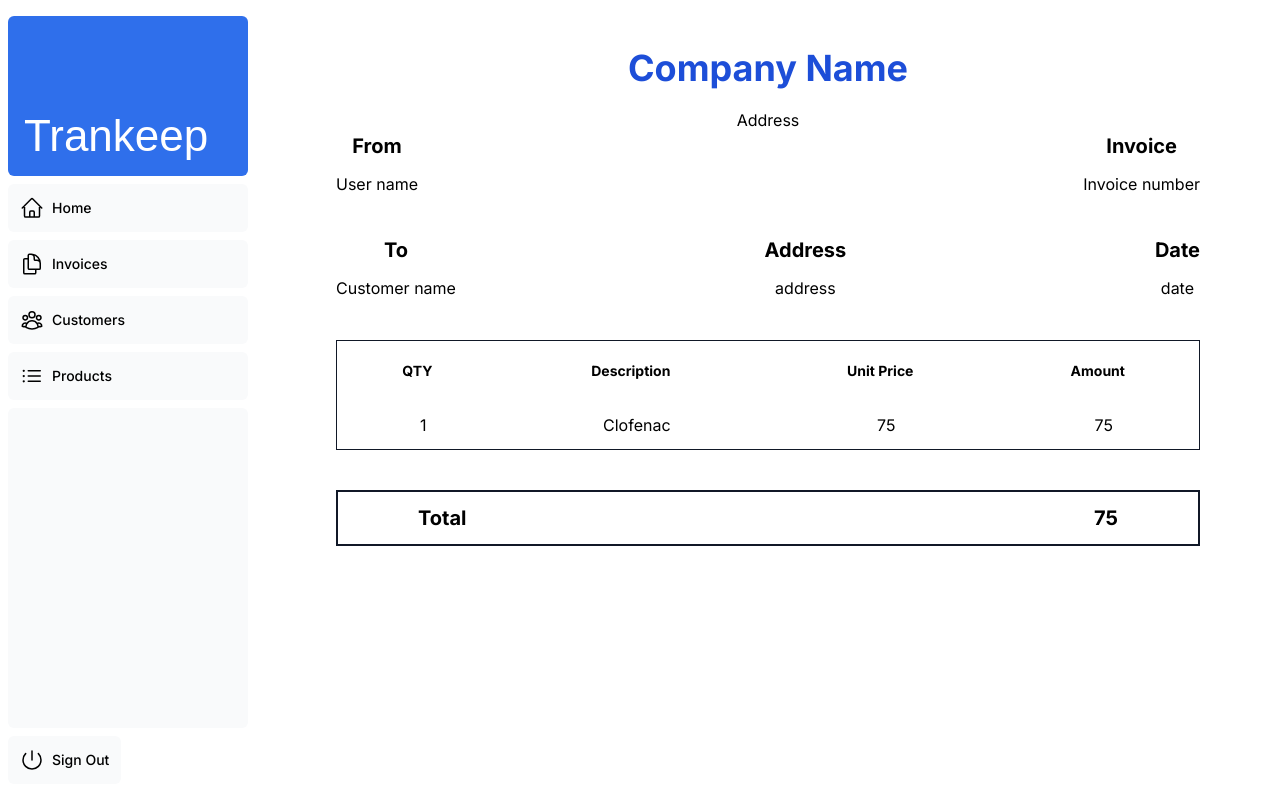
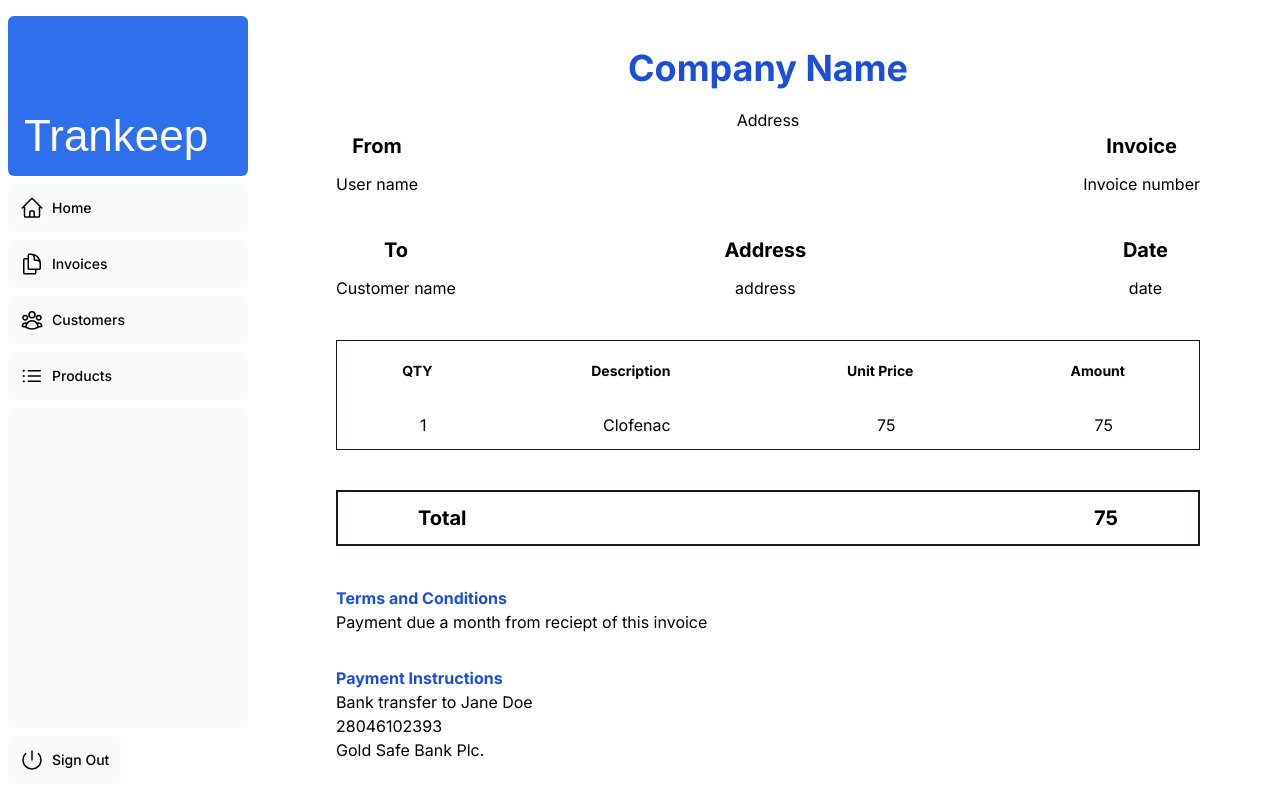
Before and after one commit to EbubeEvan/Trankeep, a Next.js app: page /dashboard/htmlContent in a window 1280 px wide. Built offline with nearby package versions, Linux system fonts and the light colour scheme; a web font is replaced by a local one.

Commit message:
installed tanstack query

```diff
--- a/app/dashboard/htmlContent/page.tsx
+++ b/app/dashboard/htmlContent/page.tsx
@@ -1,6 +1,14 @@
-import React from "react";
+import { NonNullableInvoice, NonNullableOneCustomer, Product } from "@app/lib/definitions";
 
-const HtmlContent = () => {
+const HtmlContent = ({
+  invoice,
+  customer,
+  products,
+}: {
+  invoice: NonNullableInvoice;
+  customer: NonNullableOneCustomer;
+  products: Product[];
+}) => {
   return (
     <main className="pl-[2rem] pr-[2rem]">
       <div>
@@ -24,11 +32,11 @@ const HtmlContent = () => {
               <h2 className="font-bold text-xl text-center">To</h2>
               <p className="text-center">Customer name</p>
             </div>
-            <div className="flex flex-col gap-3 text-center">
+            <div className="flex flex-col gap-3 text-center ml-[-3rem]">
               <h2 className="font-bold text-xl text-center">Address</h2>
               <p className="text-center">address</p>
             </div>
-            <div className="flex flex-col gap-3 ">
+            <div className="flex flex-col gap-3 mr-[2rem]">
               <h2 className="font-bold text-xl text-center">Date</h2>
               <p className="text-center">date</p>
             </div>
@@ -72,6 +80,20 @@ const HtmlContent = () => {
           <p className="text-xl font-bold">Total</p>
           <p className="text-xl font-bold">75</p>
         </div>
+        <div className="mt-10 flex flex-col gap-8">
+          <div>
+            <h2 className="text-blue-700 font-bold">Terms and Conditions</h2>
+            <p>Payment due a month from reciept of this invoice</p>
+          </div>
+          <div>
+            <h2 className="text-blue-700 font-bold">Payment Instructions</h2>
+            <p>
+              Bank transfer to Jane Doe <br />
+              28046102393 <br />
+              Gold Safe Bank Plc.
+            </p>
+          </div>
+        </div>
       </div>
     </main>
   );
--- a/app/dashboard/invoices/[id]/view/page.tsx
+++ b/app/dashboard/invoices/[id]/view/page.tsx
@@ -1,9 +1,17 @@
 import ViewForm from "@app/ui/invoices/view-form";
+import { fetchProducts, fetchCustomerById, fetchInvoiceById } from "@app/lib/data";
+import { NonNullableInvoice, NonNullableOneCustomer, Product } from "@app/lib/definitions";
 
-const page = () => {
+const page = async ({ params }: { params: { id: string } }) => {
+  const id = params.id;
+  const [invoice, customer, products] = await Promise.all([
+    fetchInvoiceById(id),
+    fetchCustomerById(id),
+    fetchProducts()
+  ]);
   return (
     <main className="flex h-full flex-col items-center justify-center">
-      <ViewForm/>
+      <ViewForm invoice={invoice as NonNullableInvoice} customer={customer as NonNullableOneCustomer} products={products as Product[]}/>
     </main>
   )
 };
--- a/app/lib/data.ts
+++ b/app/lib/data.ts
@@ -1,7 +1,7 @@
 import { sql } from "@vercel/postgres";
 import {
   CustomerField,
-  CompleteCustomers,
+  OneCustomer,
   CustomersTable,
   InvoiceForm,
   InvoicesTable,
@@ -298,15 +298,20 @@ export async function fetchCustomers() {
   }
 }
 
-export async function fetchCompleteCustomers() {
+export async function fetchCustomerById(id: string) {
   try {
-    const data = await sql<CompleteCustomers>`SELECT * FROM customers`
+    const data = await sql<OneCustomer>`
+      SELECT
+        customers.company,
+        customers.address
+      FROM customers
+      WHERE customers.id = ${id};
+    `;
 
-    const customers = data.rows;
-    return customers;
-  } catch (err) {
-    console.error("Database Error:", err);
-    throw new Error("Failed to fetch all customers.");
+    const customer = data.rows[0]
+    return customer
+  } catch (error) {
+    console.error("Database Error:", error);
   }
 }
 
--- a/app/lib/definitions.ts
+++ b/app/lib/definitions.ts
@@ -104,11 +104,7 @@ export type CustomerField = {
   name: string;
 };
 
-export type CompleteCustomers = {
-  id : string;
-  name : string;
-  email : string;
-  image_url : string;
+export type OneCustomer = {
   company : string;
   address : string;
 }
@@ -162,3 +158,6 @@ export interface InputSet {
   unit: string;
   price: string;
 }
+
+export type NonNullableInvoice = NonNullable<Invoice>;
+export type NonNullableOneCustomer = NonNullable<OneCustomer>;
--- a/app/ui/invoices/view-form.tsx
+++ b/app/ui/invoices/view-form.tsx
@@ -3,10 +3,25 @@
 import { useState } from "react";
 import Image from "next/image";
 import { EyeIcon, ArrowDownIcon } from "@heroicons/react/24/outline";
+import { NonNullableInvoice, NonNullableOneCustomer, Product } from "@app/lib/definitions";
+import HtmlContent from "@app/dashboard/htmlContent/page";
+import { renderToString } from 'react-dom/server';
 
-const ViewForm = () => {
+const ViewForm = ({
+  invoice,
+  customer,
+  products,
+}: {
+  invoice: NonNullableInvoice;
+  customer: NonNullableOneCustomer;
+  products: Product[];
+}) => {
   const [pdfurl, setPdfUrl] = useState("a");
   const [generate, setGenerate] = useState(false);
+
+  const htmlContent = renderToString(
+        <HtmlContent invoice={invoice} customer={customer} products={products}/>
+      );
 
   return (
     <div>
@@ -20,14 +35,16 @@ const ViewForm = () => {
         </div>
       ) : (
         <div>
-          <div className="border border-gray-400 p-5 rounded-t-md flex justify-center">
+          <div className="border border-gray-400 p-5 rounded-t-md flex justify-center flex-col gap-2">
             <Image
               src="/pdf-icon.png"
               alt="pdf icon"
               width={150}
               height={150}
               priority={true}
+              className="md:ml-[25%]"
             />
+            <p className="text-center">Invoice number</p>
           </div>
           <div className="bg-blue-600 flex justify-between w-full h-full border-gray-400 rounded-b-md p-2">
             <EyeIcon width={30} className="text-white cursor-pointer " />
--- a/package.json
+++ b/package.json
@@ -10,6 +10,7 @@
   "dependencies": {
     "@heroicons/react": "^2.0.18",
     "@tailwindcss/forms": "^0.5.6",
+    "@tanstack/react-query": "^5.18.1",
     "@types/node": "20.5.7",
     "@vercel/postgres": "^0.5.1",
     "autoprefixer": "10.4.15",
```
Also changed, not shown: 1 other file (tests, documents, lock files or other folders).
